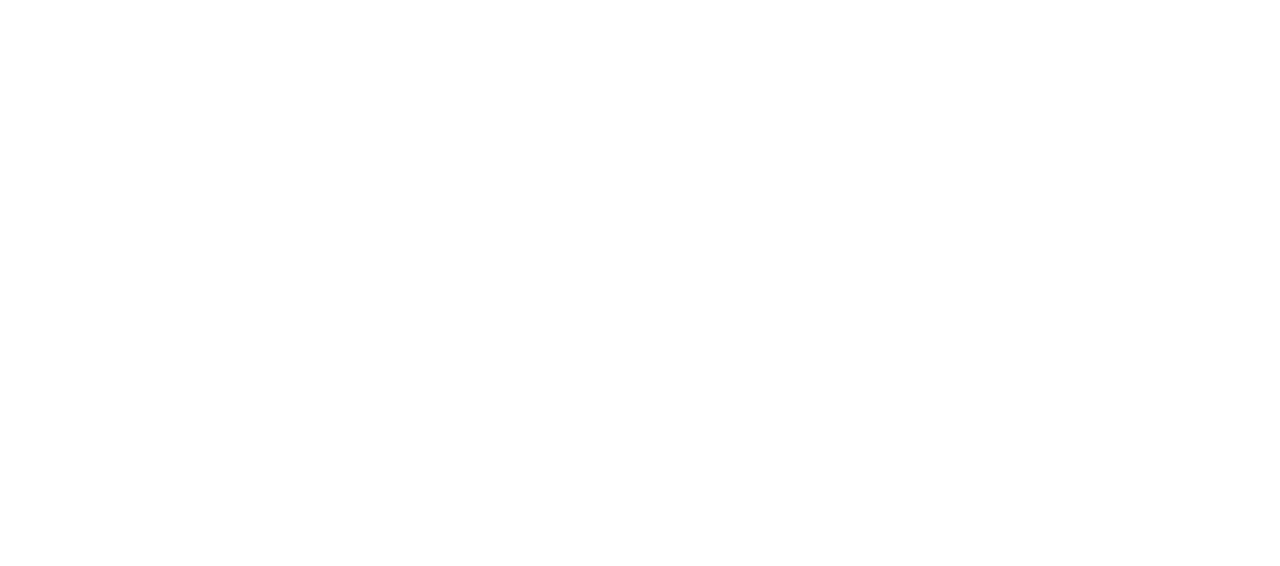
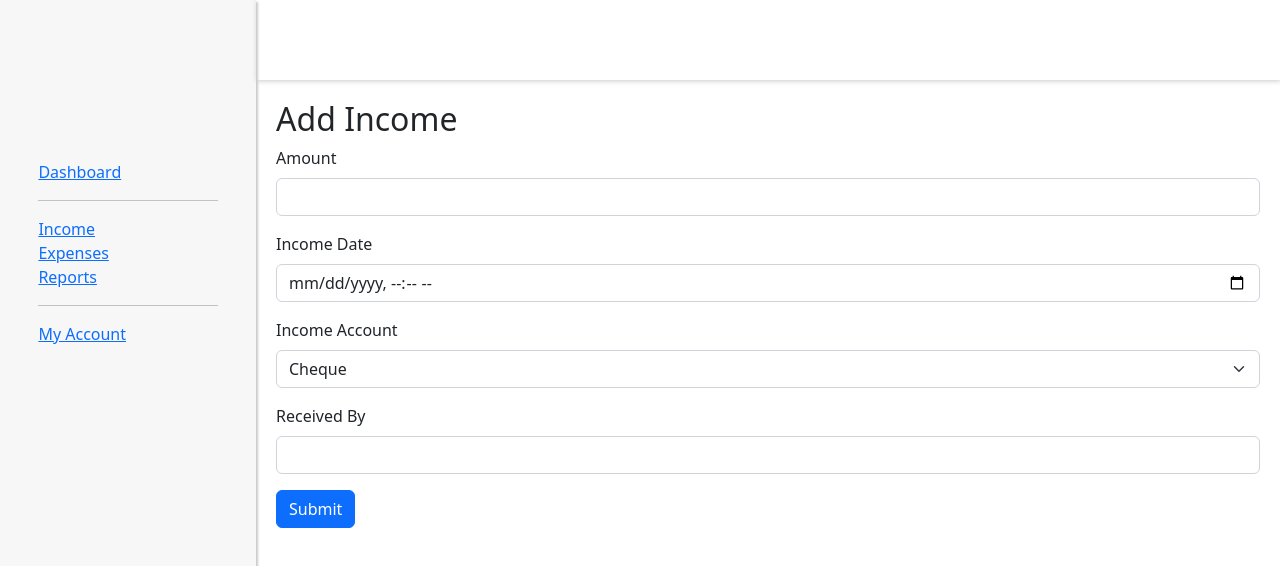
Before and after one commit to reinhard-omukuba/Personal-Finance-App, a React (Create React App) app: page /addincome in a window 1280 px wide. Before the commit this address had no page. Shown: the top 566 px of the page. Built offline with nearby package versions, Linux system fonts and the light colour scheme.

Commit message:
Add Income

```diff
--- a/src/App.css
+++ b/src/App.css
@@ -82,3 +82,9 @@
   flex-direction: column;
   align-items: center;
 }
+
+
+.headerTop{
+  display: flex;
+  justify-content: space-between;
+}
--- a/src/App.js
+++ b/src/App.js
@@ -10,6 +10,7 @@
 import Expenses from './Pages/Expenses';
 import Reports from './Pages/Reports';
 import Profile from './Pages/Profile';
+import AddIncome from './Pages/AddIncome';
 
 
 function App() {
@@ -25,6 +26,7 @@
         <Route path="expenses" element={<Expenses />} />
         <Route path="reports" element={<Reports />} />
         <Route path="profile" element={<Profile />} />
+        <Route path="addincome" element={<AddIncome />} />
       </Routes>
     </BrowserRouter>
 
--- /dev/null
+++ b/src/Pages/AddIncome.js
@@ -0,0 +1,110 @@
+import React, { useRef } from 'react'
+import LeftNav from '../Components/LeftNav'
+import NavBar from '../Components/NavBar'
+import Form from 'react-bootstrap/Form';
+import Button from 'react-bootstrap/Button';
+import {useNavigate } from "react-router-dom";
+
+
+//firebase
+import '../firebase';
+import {db} from '../firebase'
+import { doc, setDoc } from "firebase/firestore";
+
+
+
+function AddIncome() {
+
+    //instantiating objects
+    const amount = useRef();
+    const incomeDate = useRef();
+    const incomeAccount = useRef();
+    const receivedBy = useRef();
+    const navigate = useNavigate();
+
+    //add account function
+    function submitIncome(){
+        //get data from inputs
+        const amountInput = amount.current.value;
+        const incomeDateInput = incomeDate.current.value;
+        const incomeAccountInput = incomeAccount.current.value;
+        const receivedByInput = receivedBy.current.value;
+
+
+        const myDocId = Math.random();
+        const myDocId2 = myDocId * 169873556778;
+        const myDocId3 =  Math.trunc(myDocId2);
+
+        const finalDocId = myDocId3.toString();
+
+
+        // Add a new document in collection "cities"
+        setDoc(doc(db, "income", finalDocId), {
+            docId:finalDocId,
+            amount:amountInput,
+            incomeDate: incomeDateInput,
+            incomeAccount: incomeAccountInput,
+            receivedBy: receivedByInput
+
+        }).then(()=>{
+            navigate("/income");
+        })
+
+    }
+
+
+
+  return (
+    <div className='dashboard'>
+
+        <LeftNav/>
+
+        <div className='workArea'>
+            <NavBar/>
+
+            <div className='mainContent'>
+                <h2>Add Income</h2>
+
+
+
+                <div>
+                <Form.Group className="mb-3" controlId="formBasicEmail" >
+                    <Form.Label>Amount</Form.Label>
+                    <Form.Control type="text" ref={amount}  />
+                </Form.Group>
+
+                <Form.Group className="mb-3" controlId="formBasicPassword">
+                    <Form.Label>Income Date</Form.Label>
+                    <Form.Control type="datetime-local" ref={incomeDate} />
+                </Form.Group>
+
+
+                <Form.Group className="mb-3">
+                    <Form.Label>Income Account</Form.Label>
+                    <Form.Select ref={incomeAccount}>
+                    <option value="Cheque">Cheque</option>
+                    <option value="Cash">Cash</option>
+                    <option value="M-Pesa">M-Pesa</option>
+                    </Form.Select>
+                </Form.Group>
+
+                <Form.Group className="mb-3" controlId="formBasicEmail">
+                    <Form.Label>Received By</Form.Label>
+                    <Form.Control type="text" ref={receivedBy} />
+                </Form.Group>
+
+
+                <Button variant="primary" type="submit" onClick={submitIncome}>
+                    Submit
+                </Button>
+                </div>
+
+
+            </div>
+
+        </div>
+    </div>
+  )
+}
+
+export default AddIncome
--- a/src/Pages/Income.js
+++ b/src/Pages/Income.js
@@ -1,8 +1,18 @@
 import React from 'react'
 import LeftNav from '../Components/LeftNav'
 import NavBar from '../Components/NavBar'
+import { Button } from 'react-bootstrap'
+import {useNavigate} from "react-router-dom";
 
 function Income() {
+
+  const navigate = useNavigate();
+
+  function goToAddIncome(){
+
+    navigate("/addincome")
+  }
+
   return (
     <div className='dashboard'>
 
@@ -12,7 +22,12 @@
             <NavBar/>
 
             <div className='mainContent'>
+              <div className='headerTop'>
                 <h2>Income</h2>
+                <Button onClick={goToAddIncome}>Add Income</Button>
+
+              </div>
+
 
 
             </div>
--- a/src/Pages/Login.js
+++ b/src/Pages/Login.js
@@ -2,6 +2,7 @@
 import Button from 'react-bootstrap/Button';
 import Form from 'react-bootstrap/Form';
 import {Link , useNavigate} from "react-router-dom";
+import swal from 'sweetalert';
 
 //firebase
 import '../firebase';
@@ -30,6 +31,8 @@
     .catch((error) => {
       const errorCode = error.code;
       const errorMessage = error.message;
+
+      swal("Sign In error!", errorMessage, "warning");
     });
 
   }
--- a/src/Pages/Profile.js
+++ b/src/Pages/Profile.js
@@ -2,12 +2,13 @@
 import LeftNav from '../Components/LeftNav'
 import NavBar from '../Components/NavBar'
 import Button from 'react-bootstrap/Button';
+import {useNavigate} from "react-router-dom";
 
 
 //firebase
 import '../firebase';
 import {db} from '../firebase'
-import { getAuth, onAuthStateChanged } from "firebase/auth";
+import { getAuth, onAuthStateChanged, signOut } from "firebase/auth";
 import { collection, query, where, getDocs } from "firebase/firestore";
 
 
@@ -15,6 +16,7 @@
 
 
   const auth = getAuth();
+  const navigate = useNavigate();
   const [userName, setuserName] = useState();
   const [userEmail, setuserEmail] = useState();
 
@@ -41,8 +43,19 @@
 
     } else {
       // User is signed out
+      navigate("/")
     }
   });
+
+  //signout the user
+  function logOut(){
+    signOut(auth).then(() => {
+      // Sign-out successful.
+    }).catch((error) => {
+      // An error happened.
+      navigate("/")
+    });
+  }
 
 
 
@@ -60,7 +73,7 @@
                   <div className='profPicCont'></div>
                   <h3>{userName}</h3>
                   <p>{userEmail}</p>
-                  <Button>SignOut</Button>
+                  <Button onClick={logOut}>SignOut</Button>
                 </div>
 
 
```
